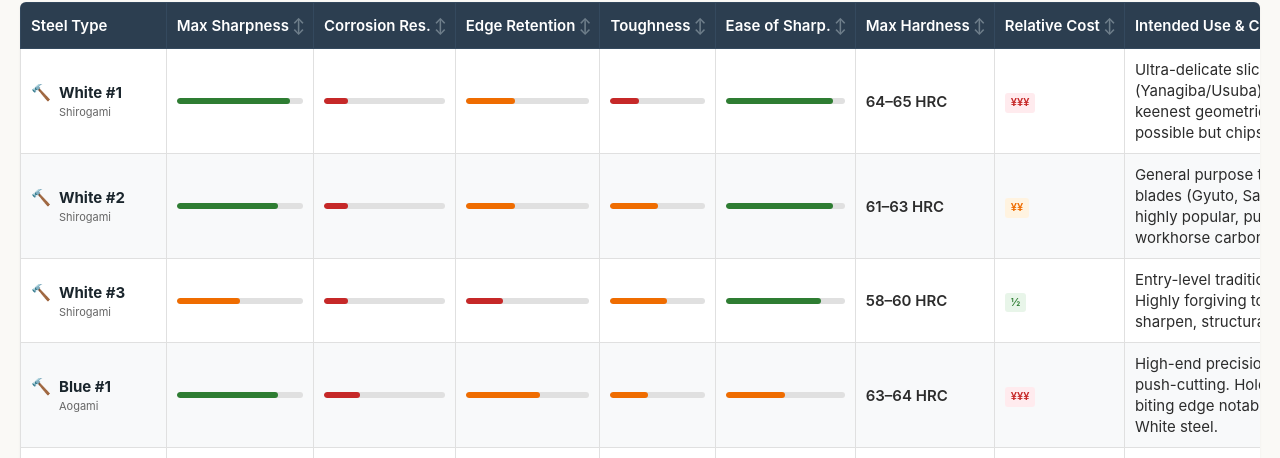
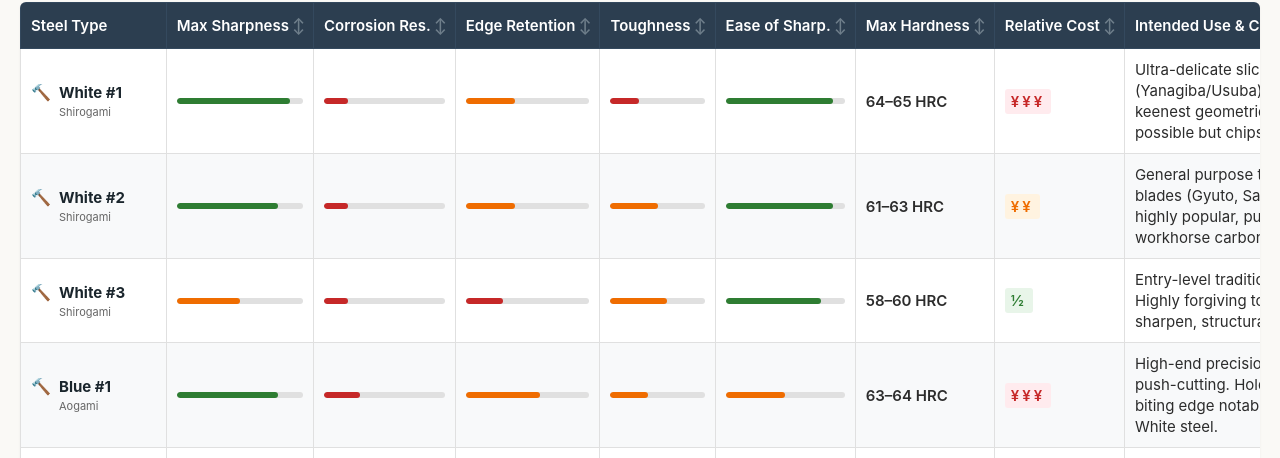
Before and after one commit to friendofdog/japan-knife, a React (Vite) app: page / in a window 1280 px wide. Shown: the part 299-757 px from the top of the page. Built offline with nearby package versions, Linux system fonts and the light colour scheme.

Commit message:
Make yen more visible

```diff
--- a/src/components/SteelTable.jsx
+++ b/src/components/SteelTable.jsx
@@ -61,7 +61,7 @@ export default function SteelTable({ steels, columns, sort, onSort }) {
                   const isHalf = (9 - val) % 2 !== 0;
                   return (
                     <td key={col.key}>
-                      <span className={`badge ${tier}`}>
+                      <span className={`badge yen ${tier}`}>
                         {'¥'.repeat(fullCount)}
                         {isHalf && '½'}
                       </span>
--- a/src/index.css
+++ b/src/index.css
@@ -195,6 +195,8 @@ tr:hover td {
 .badge.med  { background-color: var(--med-bg);  color: var(--med-text);  }
 .badge.low  { background-color: var(--low-bg);  color: var(--low-text);  }
 
+.badge.yen  { font-size: 15px; letter-spacing: 3px; }
+
 .metric {
   font-weight: 600;
 }
```
